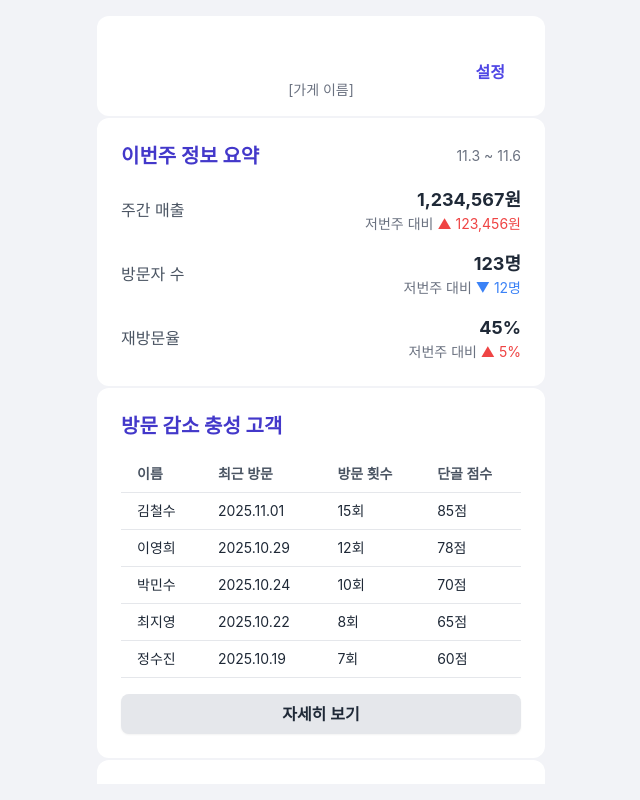
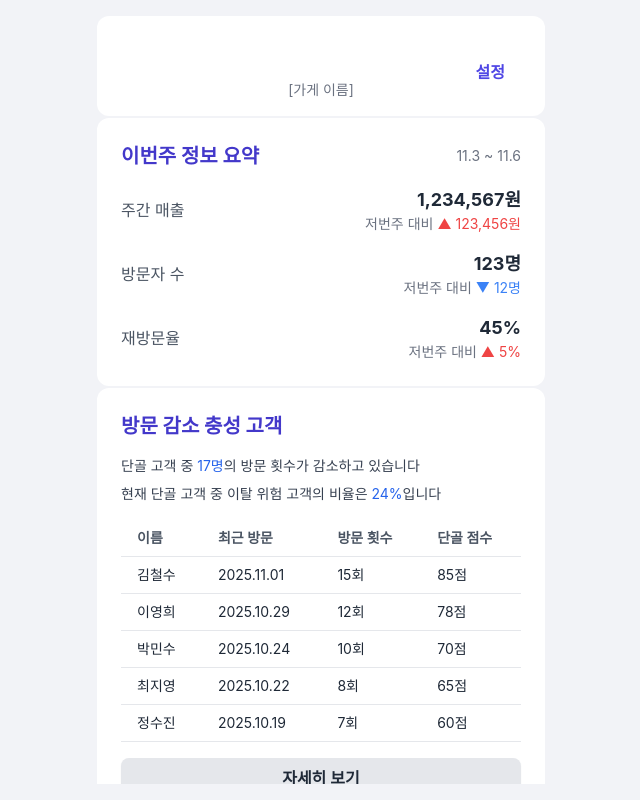
Before and after one commit to seongwon02/moki-campaign, a React (Vite) app in the folder frontend/: page / in a window 1280 px wide. Shown: the whole page, without its empty margins (319-959 px from the left). Built offline with nearby package versions, Linux system fonts and the light colour scheme; no server answers; sample sign-in values are in the browser's storage.

Commit message:
feat(fe): 메인페이지 Section 2. 이탈 고객 정보 문구 추가

```diff
--- a/frontend/src/pages/MainDashboard.tsx
+++ b/frontend/src/pages/MainDashboard.tsx
@@ -302,6 +302,12 @@ const MainDashboard: React.FC = () => {
           <h2 className="text-xl font-bold text-indigo-700 mb-4">
             방문 감소 충성 고객
           </h2>
+          <p className="text-sm text-gray-700 mb-2">
+            단골 고객 중 <span className="text-blue-600">17명</span>의 방문 횟수가 감소하고 있습니다
+          </p>
+          <p className="text-sm text-gray-700 mb-4">
+            현재 단골 고객 중 이탈 위험 고객의 비율은 <span className="text-blue-600">24%</span>입니다
+          </p>
           <div className="overflow-x-auto">
             <table className="min-w-full bg-white">
               <thead>
```
